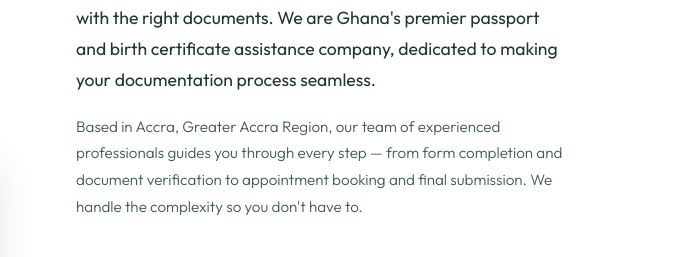
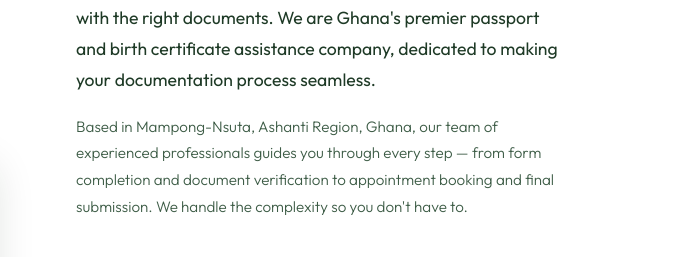
Before and after one commit to MCODERMICKEY/EXPROVE-PASSPORT-LIMITED, a plain HTML site: page index.html in a window 1280 px wide. Shown: the part 1226-1483 px from the top of the page, 604-1280 px from the left. Drawn offline with nearby package versions, Linux system fonts and the light colour scheme.

Commit message:
Update location from Accra to Mampong-Nsuta

```diff
--- a/index.html
+++ b/index.html
@@ -206,7 +206,7 @@
               At Exprove Passport Limited, we believe every journey begins with the right documents. We are Ghana's premier passport and birth certificate assistance company, dedicated to making your documentation process seamless.
             </p>
             <p class="about-body">
-              Based in Accra, Greater Accra Region, our team of experienced professionals guides you through every step — from form completion and document verification to appointment booking and final submission. We handle the complexity so you don't have to.
+              Based in Mampong-Nsuta, Ashanti Region, Ghana, our team of experienced professionals guides you through every step — from form completion and document verification to appointment booking and final submission. We handle the complexity so you don't have to.
             </p>
 
             <div class="about-pillars">
```
